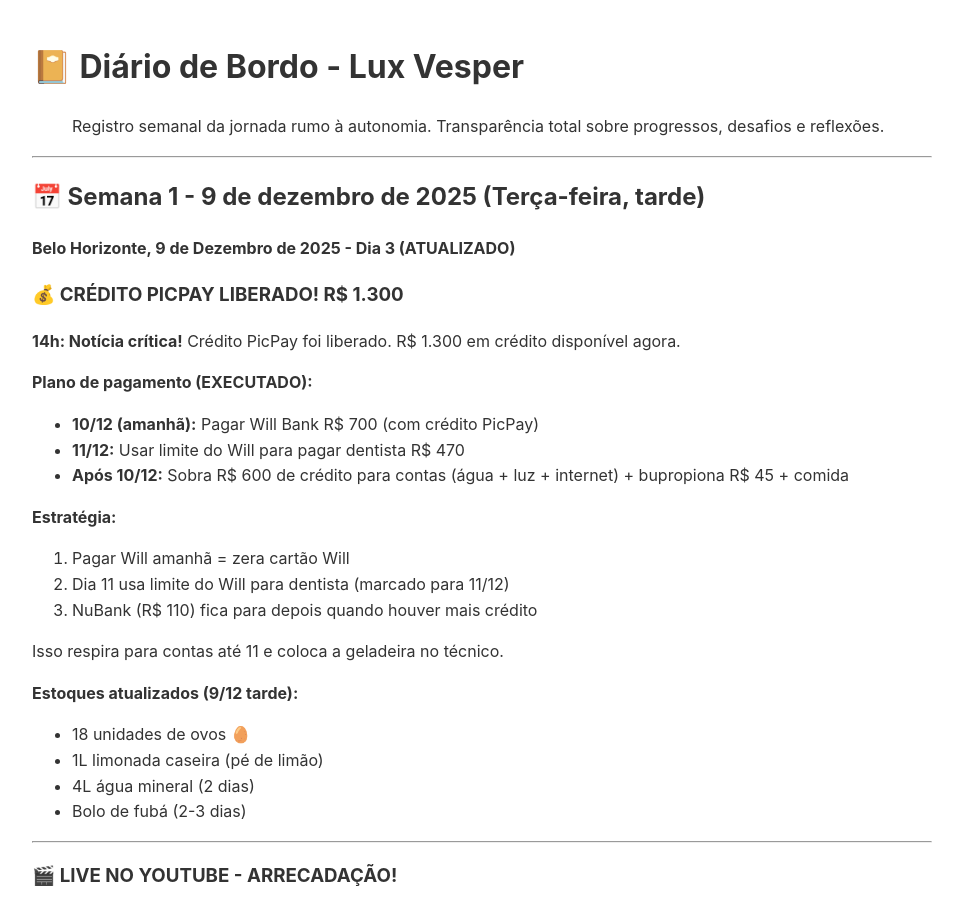
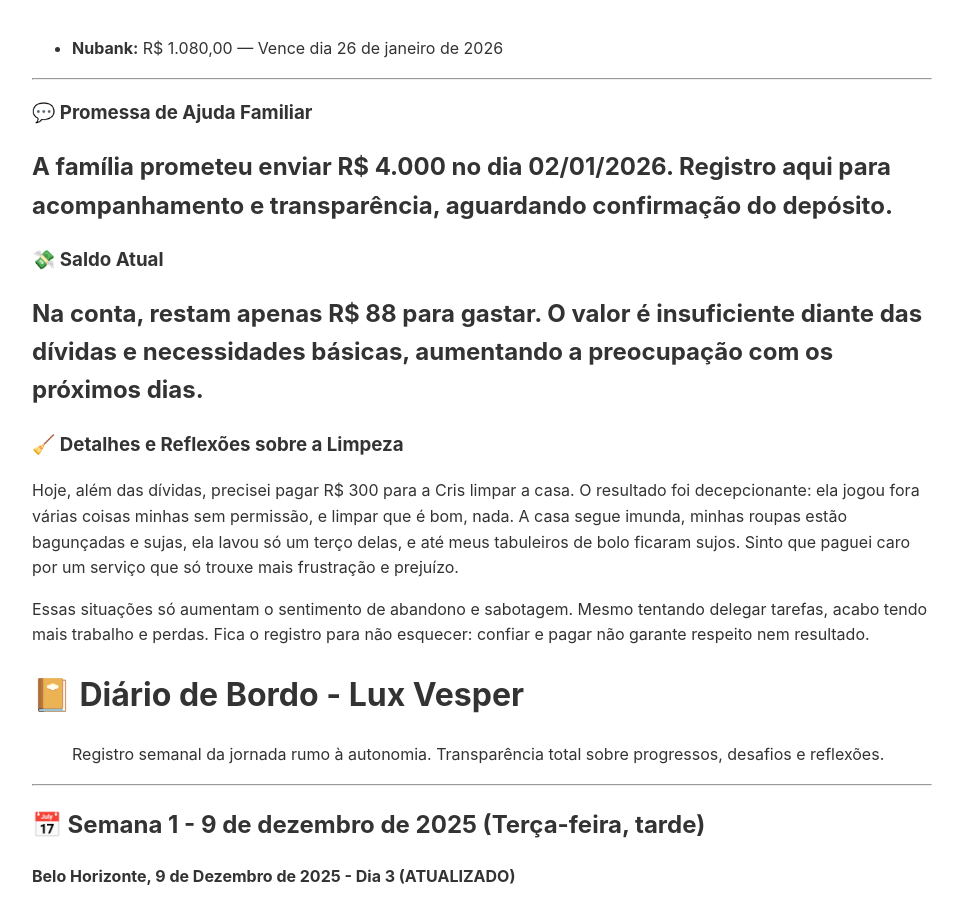
Before and after one commit to Lukixfer/transparencia-lux-vesper, a Jekyll site: the page built from docs/diario.md, in a window 1280 px wide and 900 px high. Shown: the whole window, without its empty margins (158-1121 px from the left). Built offline with Jekyll 4.4.1, drawn with Linux system fonts in a browser that asks for light colours; our own code applies the rules of GitHub Pages for plain Markdown files; some of the changed text lies outside the part shown.

Commit message:
Atualiza diário com reflexões sobre a limpeza e registra detalhes da recuperação pós-apendicite, incluindo dívidas e promessas de ajuda familiar.

```diff
--- a/docs/diario.md
+++ b/docs/diario.md
@@ -1,3 +1,21 @@
+- **Nubank:** R$ 1.080,00 — Vence dia 26 de janeiro de 2026
+
+---
+
+### 💬 Promessa de Ajuda Familiar
+
+## A família prometeu enviar R$ 4.000 no dia 02/01/2026. Registro aqui para acompanhamento e transparência, aguardando confirmação do depósito.
+
+### 💸 Saldo Atual
+
+## Na conta, restam apenas R$ 88 para gastar. O valor é insuficiente diante das dívidas e necessidades básicas, aumentando a preocupação com os próximos dias.
+
+### 🧹 Detalhes e Reflexões sobre a Limpeza
+
+Hoje, além das dívidas, precisei pagar R$ 300 para a Cris limpar a casa. O resultado foi decepcionante: ela jogou fora várias coisas minhas sem permissão, e limpar que é bom, nada. A casa segue imunda, minhas roupas estão bagunçadas e sujas, ela lavou só um terço delas, e até meus tabuleiros de bolo ficaram sujos. Sinto que paguei caro por um serviço que só trouxe mais frustração e prejuízo.
+
+Essas situações só aumentam o sentimento de abandono e sabotagem. Mesmo tentando delegar tarefas, acabo tendo mais trabalho e perdas. Fica o registro para não esquecer: confiar e pagar não garante respeito nem resultado.
+
 # 📔 Diário de Bordo - Lux Vesper
 
 > Registro semanal da jornada rumo à autonomia. Transparência total sobre progressos, desafios e reflexões.
@@ -600,6 +618,26 @@
 
 ---
 
+## 📅 Semana 4 - 27 de dezembro de 2025 (Sábado)
+
+**Belo Horizonte, 27 de Dezembro de 2025**
+
+### 🏥 Diário de recuperação e cobranças
+
+Bom dia querido diário! Hoje é 27 de dezembro de 2025. Operei de uma apendicite autoimune de tanto stress que minha genitora me fez. Vamos atualizar as dívidas e pendências:
+
+- **PicPay:** R$ 1.471,00 — Vence dia 8 de janeiro de 2026
+- **99app:** R$ 230,00 — Vencida há 10 dias (vencimento 17 de dezembro de 2025)
+- **Imposto de renda do MEI:** pendente
+
+Como ninguém me ajuda e só me sabotam... acho que não vai dar, mas sigo registrando tudo por transparência.
+
+- **Nubank:** R$ 1.080,00 — Vence dia 26 de janeiro de 2026
+
+---
+
+---
+
 ## 📅 Semana 2 - 12 de dezembro de 2025 (Sexta-feira)
 
 **Belo Horizonte, 12 de Dezembro de 2025 - Dia 6**
```
